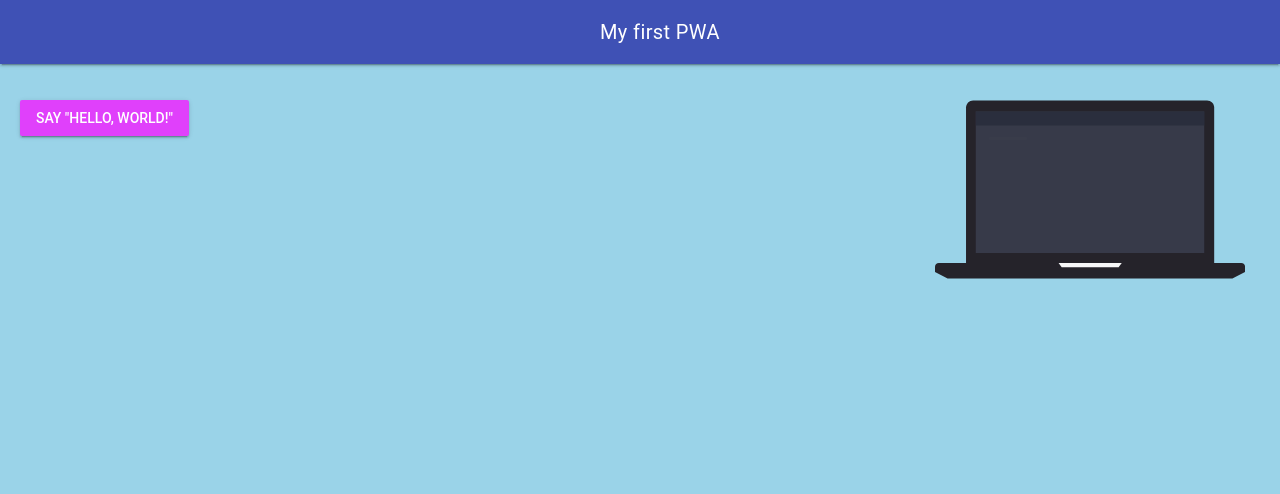
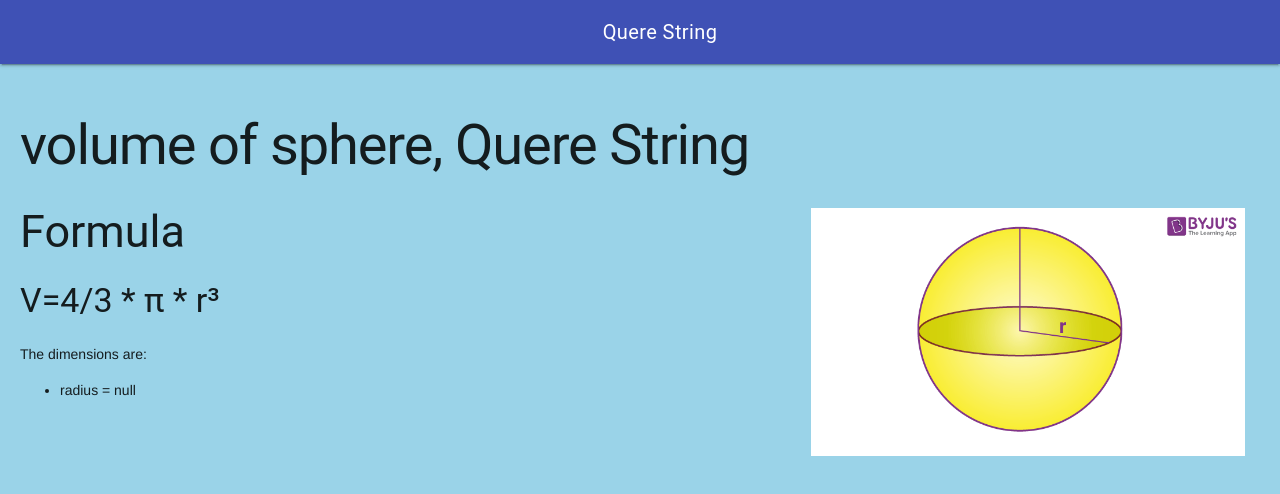
Before and after one commit to Ali-Mugamai/ICS20-6-04-JS, a plain HTML site: page index.html in a window 1280 px wide. Drawn offline with nearby package versions, Linux system fonts and the light colour scheme.

Commit message:
bgkhkjhkjgujfoulgj

```diff
--- a/index.html
+++ b/index.html
@@ -1,5 +1,5 @@
 <!DOCTYPE html>
-<!--- ICS2O-My first PWA --->
+<!--- ICS2O-My first Quere String --->
 <html lang="en">
   <head>
     <meta charset="UTF-8" />
@@ -8,12 +8,12 @@
     <meta name="keywords" content="mths, ics2o" />
     <meta name="author" content="Ali-Mugamai" />
     <meta name="theme-color" content="#FFFFFF" />
-    <title>GitHub page as PWA template</title>
+    <title>Quere String</title>
     <link
       rel="canonical"
-      href="https://Ali-Mugamai.github.io/ICS2O-PWA-Test/"
+      href="https://Ali-Mugamai.github.io/ICS20-6-04-JS/"
     />
-    <link rel="manifest" href="/ICS2O-PWA-Test/manifest.webmanifest" />
+    <link rel="manifest" href="/ICS20-6-04-JS/manifest.webmanifest" />
     <link rel="stylesheet" href="./css/styles.css" />
     <!--- None blocking for Lighthouse report --->
     <!--- https://stackoverflow.com/questions/32759272/how-to-load-css-asynchronously --->
@@ -45,36 +45,26 @@
     <link rel="icon" type="image/png" sizes="32x32" href="favicon-32x32.png" />
     <link rel="icon" type="image/png" sizes="16x16" href="favicon-16x16.png" />
   </head>
-  <title>My first PWA</title>
+  <title>Quere String</title>
   <body>
     <script defer src="https://code.getmdl.io/1.3.0/material.min.js"></script>
     <script src="./js/script.js"></script>
     <div class="mdl-layout mdl-js-layout mdl-layout--fixed-header">
       <header class="mdl-layout__header">
         <div class="mdl-layout__header-row">
-          <span class="mdl-layout-title">My first PWA</span>
+          <span class="mdl-layout-title">Quere String</span>
         </div>
       </header>
       <main class="mdl-layout__content">
         <p></p>
-        <img
-          src="./images/notebook-animation.svg"
-          alt="Computer"
-          width="25%"
-          height="25%"
-        />
-        <p></p>
-        <!-- Raised button with ripple -->
-        <button
-          class="mdl-button mdl-js-button mdl-button--raised mdl-js-ripple-effect mdl-button--accent"
-          onclick="myButtonClicked()"
-        >
-          Say "Hello, World!"
-        </button>
-        <!-- basic text -->
-        <p></p>
-        <div id="hello-world"></div>
-      </main>
+        <script src="./js/script.js"></script>
+    <h1>volume of sphere, Quere String</h1>
+    <img src="./images/sphere.png" alt="sphere" width="35%" height="auto">
+    <h2>Formula</h2>
+    <h3>V=4/3 * π * r³ </h3>
+      The dimensions are:
+      <div id="dimensions"></div>
+      <div id="area"></div>
     </div>
   </body>
 </html>
--- a/js/script.js
+++ b/js/script.js
@@ -10,14 +10,27 @@
  * Check servie worker.
  */
 if (navigator.serviceWorker) {
-  navigator.serviceWorker.register("/ICS2O-PWA-Test/sw.js", {
-    scope: "/ICS2O-PWA-Test/",
+  navigator.serviceWorker.register("/ICS20-6-04-JS/sw.js", {
+    scope: "/ICS20-6-04-JS/",
   })
 }
+"use strict"
 
-/**
- * This function displays an alert.
- */
-function myButtonClicked() {
-  document.getElementById("hello-world").innerHTML = "<p>Hello, World!</p>"
+window.onload = function() {
+  // this calculates volume of a pyramid
+
+  const params = new URLSearchParams(document.location.search)
+
+  // input
+  const radius = params.get('r')
+  console.log(radius)
+
+  // process
+  const radius_cubed = radius ** 3
+  const volume = ((4 * Math.PI * radius_cubed) / 3).toFixed(2)
+  const dimensions = "<ul>\n<li>radius = " + radius
+
+  // output
+  document.getElementById('dimensions').innerHTML = dimensions
+  document.getElementById('volume').innerHTML = 'volume is: ' + volume + ' mm³'
 }
--- a/sw.js
+++ b/sw.js
@@ -1,4 +1,4 @@
-var GHPATH = "/ICS2O-PWA-Test"
+var GHPATH = "/ICS20-6-04-JS"
 var APP_PREFIX = "gppwa_"
 var VERSION = "version_001"
 var URLS = [
```
Also changed, not shown: images/sphere.png (added), manifest.webmanifest, 1 other file.
